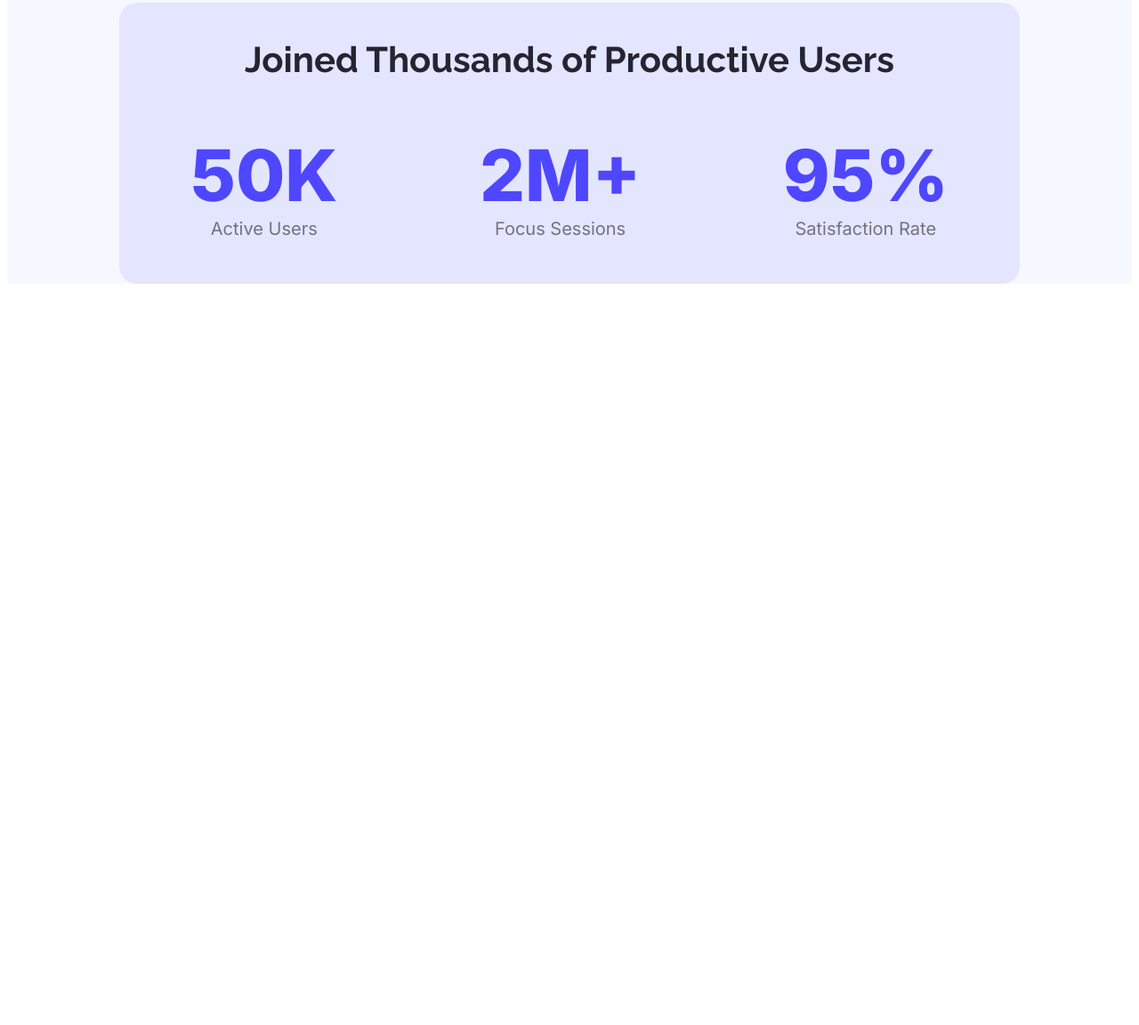
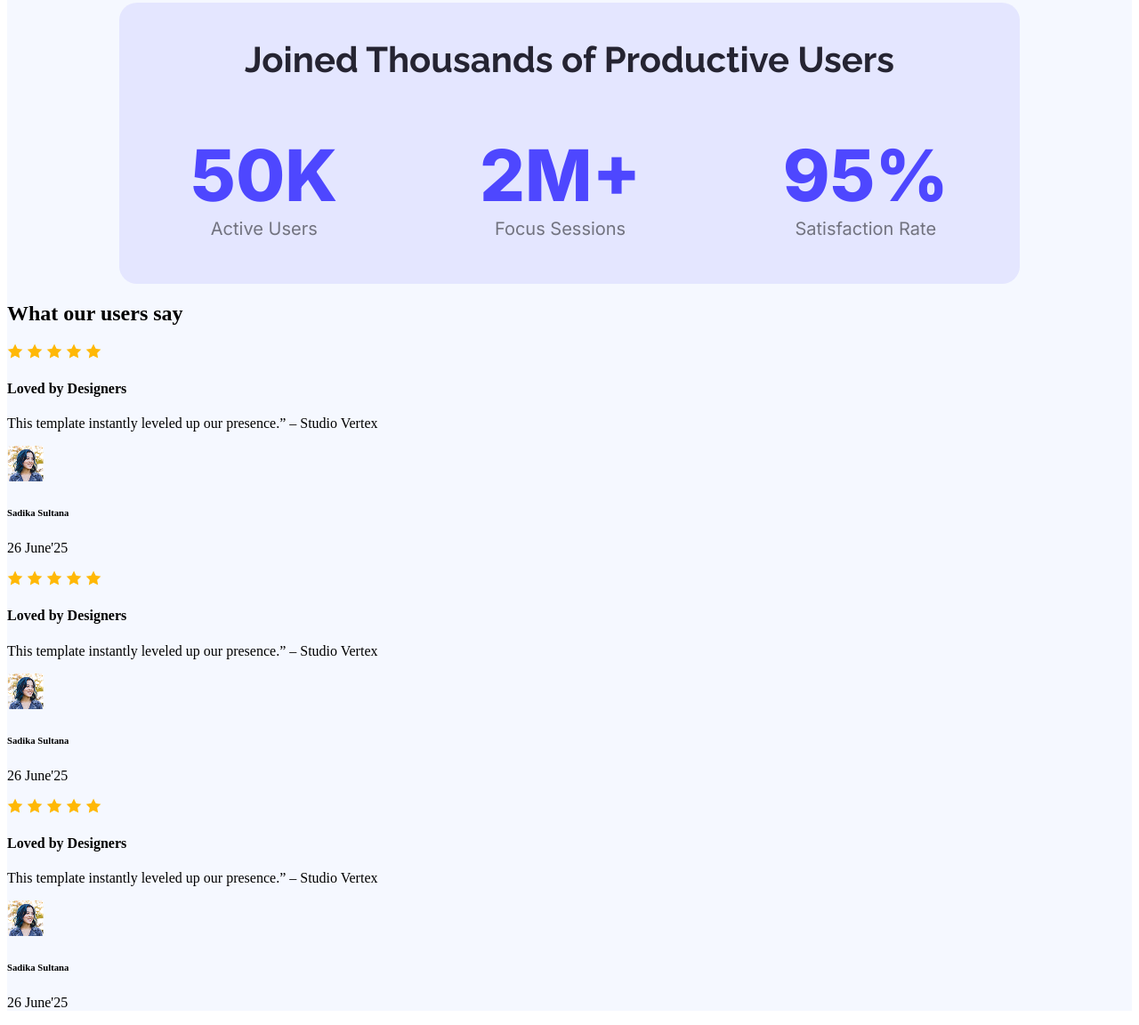
Before and after one commit to coderashik247/landing-launchpad, a plain HTML site: page index.html in a window 1280 px wide. Shown: the part 1305-2457 px from the top of the page at 89% size. Before the commit the page ends 1632 px from the top, so only its background shows below. Drawn offline with Linux system fonts and the light colour scheme.

```diff
--- a/index.html
+++ b/index.html
@@ -69,6 +69,68 @@
             </div>
         </section>
         <!-- Productive Users Section end here -->
+        <!-- Feedback Section start here-->
+        <section class="feedback-section">
+            <h2 class="feedback-section-title">What our users say</h2>
+            <div class="feedback-card-container">
+                <div class="feedback-card">
+                    <div>
+                        <img src="/Assets/icon-star.png" alt="">
+                        <img src="/Assets/icon-star.png" alt="">
+                        <img src="/Assets/icon-star.png" alt="">
+                        <img src="/Assets/icon-star.png" alt="">
+                        <img src="/Assets/icon-star.png" alt="">
+                    </div>
+                    <h4>Loved by Designers</h4>
+                    <p>This template instantly leveled up our presence.” – Studio Vertex</p>
+                    <div>
+                        <img src="/Assets/avatar.png" alt="">
+                        <div>
+                            <h6>Sadika Sultana</h6>
+                            <p>26 June'25</p>
+                        </div>
+                    </div>
+                </div>
+                <div>
+                    <div>
+                        <img src="/Assets/icon-star.png" alt="">
+                        <img src="/Assets/icon-star.png" alt="">
+                        <img src="/Assets/icon-star.png" alt="">
+                        <img src="/Assets/icon-star.png" alt="">
+                        <img src="/Assets/icon-star.png" alt="">
+                    </div>
+                    <h4>Loved by Designers</h4>
+                    <p>This template instantly leveled up our presence.” – Studio Vertex</p>
+                    <div>
+                        <img src="/Assets/avatar.png" alt="">
+                        <div>
+                            <h6>Sadika Sultana</h6>
+                            <p>26 June'25</p>
+                        </div>
+                    </div>
+                </div>
+                <div>
+                    <div>
+                        <img src="/Assets/icon-star.png" alt="">
+                        <img src="/Assets/icon-star.png" alt="">
+                        <img src="/Assets/icon-star.png" alt="">
+                        <img src="/Assets/icon-star.png" alt="">
+                        <img src="/Assets/icon-star.png" alt="">
+                    </div>
+                    <h4>Loved by Designers</h4>
+                    <p>This template instantly leveled up our presence.” – Studio Vertex</p>
+                    <div>
+                        <img src="/Assets/avatar.png" alt="">
+                        <div>
+                            <h6>Sadika Sultana</h6>
+                            <p>26 June'25</p>
+                        </div>
+                    </div>
+                </div>
+
+            </div>
+        </section>
+        <!-- Feedback Section end here-->
     </main>
     <!-- Main Section end here -->
     <!-- Footer Section start here -->
--- a/styles/style.css
+++ b/styles/style.css
@@ -133,6 +133,8 @@ main {
     color: #00000080;
 }
 
+/*  */
+
 /*Button styles here  */
 
 .btn {
```
